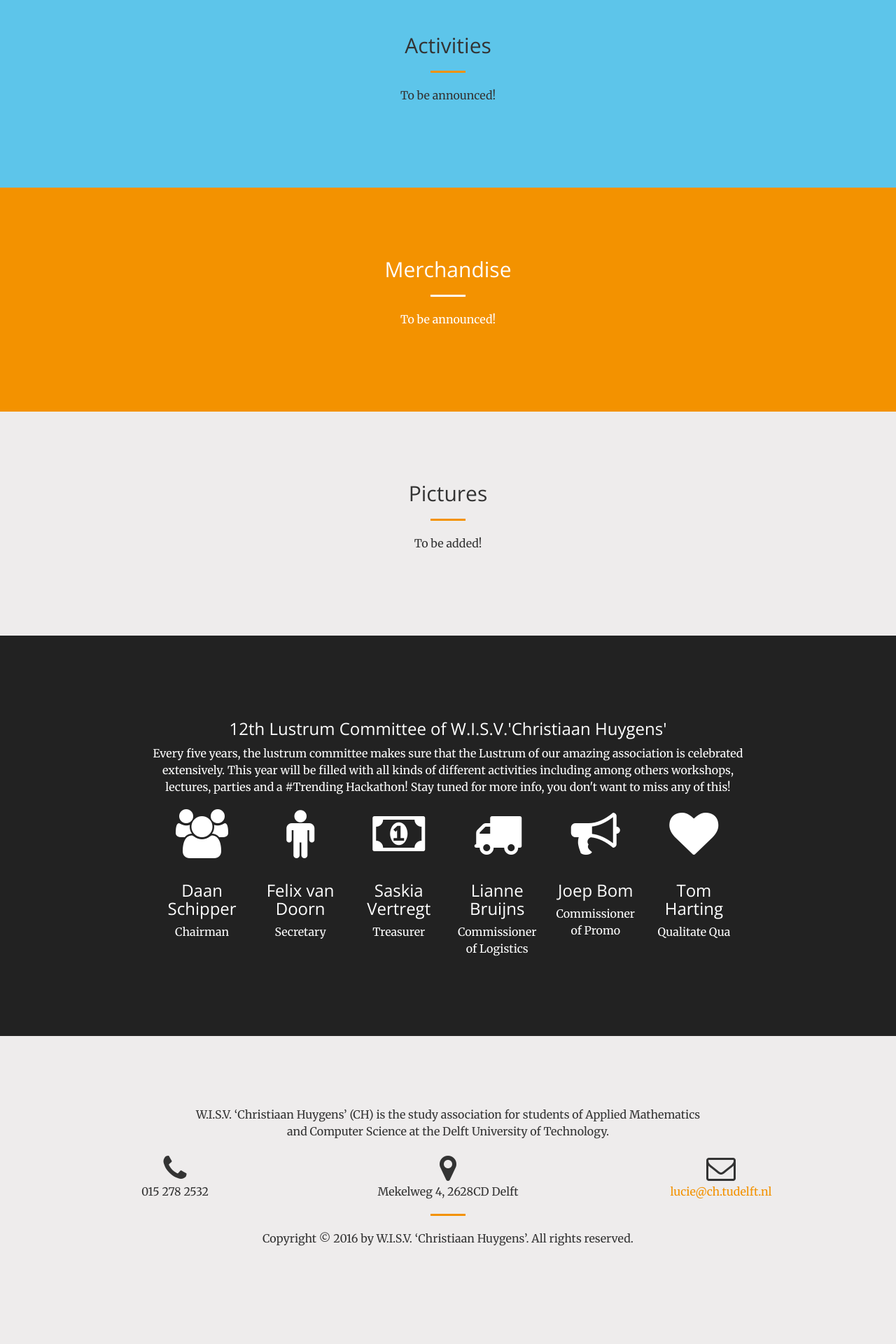
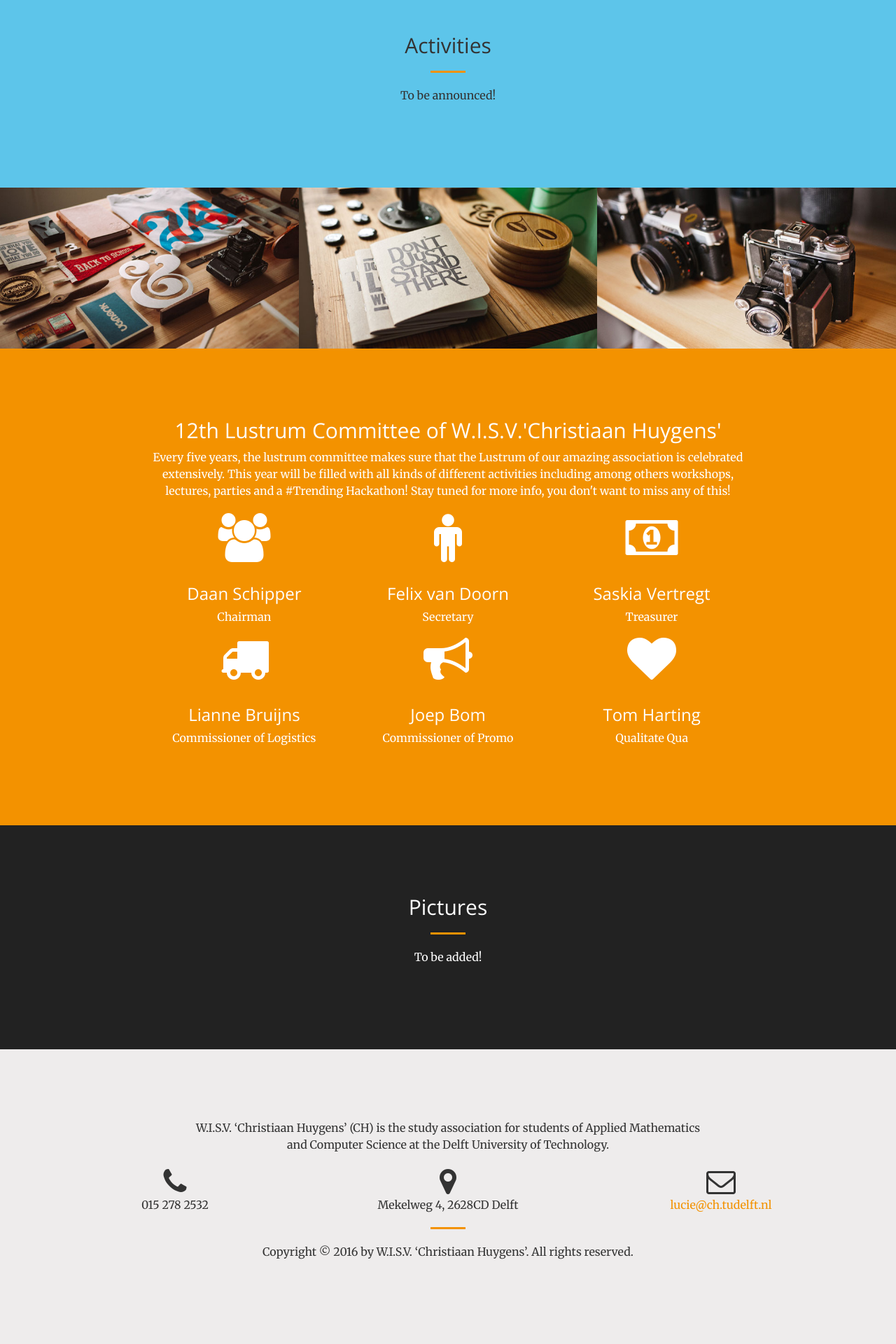
Before and after one commit to WISVCH/lucie-60-website, a PHP site: page / in a window 1280 px wide. Shown: the part 1492-3412 px from the top of the page at 70% size. Before the commit the page ends 3272 px from the top, so only its background shows below. Run offline with PHP 8.4, Linux system fonts and the light colour scheme.

Commit message:
further changes to structure, added portfolio for merchandise

```diff
--- a/cantus.html
+++ b/cantus.html
@@ -144,8 +144,8 @@
                     including among others workshops, lectures, parties and a #Trending Hackathon! Stay tuned for more info, you don't want to miss
                     any of this!
                 </p>
+                <div class="col-lg-8 col-lg-offset-2 text-center">
 
-				<div class="card-group">
 					<div class="card">
 						<i class="fa fa-5x fa-users wow bounceIn bg-dark"></i>
 						<div class="card-block">
@@ -167,6 +167,8 @@
 							<p class="card-text">Treasurer</p>
 						</div>
 					</div>
+                </div>
+                <div class="col-lg-8 col-lg-offset-2 text-center">
 					<div class="card">
 						<i class="fa fa-5x fa-truck wow bounceIn bg-dark"></i>
 						<div class="card-block">
--- a/css/card.css
+++ b/css/card.css
@@ -2,7 +2,7 @@
   position: relative;
   display: block;
   margin-bottom: .75rem;
-  background-color: #222;
+  /*background-color: #222;*/
 }
 
 .card-block {
--- a/css/creative.css
+++ b/css/creative.css
@@ -355,10 +355,6 @@
     }
 }
 
-.call-to-action h2 {
-    margin: 0 auto 20px;
-}
-
 .text-primary {
     color: #f39200;
 }
--- a/index.html
+++ b/index.html
@@ -138,22 +138,118 @@
         </div>
     </section>
 
-    <section class="bg-primary" id="merchandise">
-        <div class="container">
-            <div class="row">
-                <div class="col-lg-8 col-lg-offset-2 text-center">
-                    <h2 class="section-heading">Merchandise</h2>
-                    <hr class="light">
-
-                    <p>
-                        To be announced!
-                    </p>
+    <section class="no-padding" id="portfolio">
+        <div class="container-fluid">
+            <div class="row no-gutter">
+                <div class="col-lg-4 col-sm-6">
+                    <a href="#" class="portfolio-box">
+                        <img src="img/portfolio/1.jpg" class="img-responsive" alt="">
+                        <div class="portfolio-box-caption">
+                            <div class="portfolio-box-caption-content">
+                                <div class="project-category text-faded">
+                                    Category
+                                </div>
+                                <div class="project-name">
+                                    Project Name
+                                </div>
+                            </div>
+                        </div>
+                    </a>
+                </div>
+                <div class="col-lg-4 col-sm-6">
+                    <a href="#" class="portfolio-box">
+                        <img src="img/portfolio/2.jpg" class="img-responsive" alt="">
+                        <div class="portfolio-box-caption">
+                            <div class="portfolio-box-caption-content">
+                                <div class="project-category text-faded">
+                                    Category
+                                </div>
+                                <div class="project-name">
+                                    Project Name
+                                </div>
+                            </div>
+                        </div>
+                    </a>
+                </div>
+                <div class="col-lg-4 col-sm-6">
+                    <a href="#" class="portfolio-box">
+                        <img src="img/portfolio/3.jpg" class="img-responsive" alt="">
+                        <div class="portfolio-box-caption">
+                            <div class="portfolio-box-caption-content">
+                                <div class="project-category text-faded">
+                                    Category
+                                </div>
+                                <div class="project-name">
+                                    Project Name
+                                </div>
+                            </div>
+                        </div>
+                    </a>
                 </div>
             </div>
         </div>
     </section>
 
-    <section id="pictures">
+    <section class="bg-primary" id="committee">
+        <div class="row">
+            <div class="col-lg-8 col-lg-offset-2 text-center">
+                <h2 class="section-heading">12th Lustrum Committee of W.I.S.V.'Christiaan Huygens'</h2>
+
+                <p>Every five years, the lustrum committee makes sure that the Lustrum of our amazing association is celebrated extensively. This year will be filled with all kinds of different activities including among others workshops, lectures, parties and a #Trending Hackathon! Stay tuned for more info, you don't want to miss any of this!
+                </p>
+
+                <div class="row">
+                    <div class="col-lg-4">
+                        <i class="fa fa-5x fa-users wow bounceIn bg-primary"></i>
+                        <div class="card-block">
+                            <h3 class="card-title">Daan Schipper</h3>
+                            <p class="card-text">Chairman</p>
+                        </div>
+                    </div>
+
+                    <div class="col-lg-4">
+                        <i class="fa fa-5x fa-male wow bounceIn bg-primary"></i>
+                        <div class="card-block">
+                            <h3 class="card-title">Felix van Doorn</h3>
+                            <p class="card-text">Secretary</p>
+                        </div>
+                    </div>
+                    <div class="col-lg-4">
+                        <i class="fa fa-5x fa-money wow bounceIn bg-primary"></i>
+                        <div class="card-block">
+                            <h3 class="card-title">Saskia Vertregt</h3>
+                            <p class="card-text">Treasurer</p>
+                        </div>
+                    </div>
+                </div>
+                <div class="row">
+                    <div class="col-lg-4">
+                        <i class="fa fa-5x fa-truck wow bounceIn bg-primary"></i>
+                        <div class="card-block">
+                            <h3 class="card-title">Lianne Bruijns</h3>
+                            <p class="card-text">Commissioner of Logistics</p>
+                        </div>
+                    </div>
+                    <div class="col-lg-4">
+                        <i class="fa fa-5x fa-bullhorn wow bounceIn bg-primary"></i>
+                        <div class="card-block">
+                            <h3 class="card-title">Joep Bom</h3>
+                            <p class="card-text">Commissioner of Promo</p>
+                        </div>
+                    </div>
+                    <div class="col-lg-4">
+                        <i class="fa fa-5x fa-heart wow bounceIn bg-primary"></i>
+                        <div class="card-block">
+                            <h3 class="card-title">Tom Harting</h3>
+                            <p class="card-text">Qualitate Qua</p>
+                        </div>
+                    </div>
+                </div>
+            </div>
+        </div>
+    </section>
+
+    <section class="bg-dark" id="pictures">
         <div class="container">
             <div class="row">
                 <div class="col-lg-8 col-lg-offset-2 text-center">
@@ -168,63 +264,7 @@
         </div>
     </section>
 
-    <section class="bg-dark" id="committee">
-        <div class="row">
-			<div class="col-lg-8 col-lg-offset-2 text-center">
-        		<h3>12th Lustrum Committee of W.I.S.V.'Christiaan Huygens'</h3>
 
-        		<p>Every five years, the lustrum committee makes sure that the Lustrum
-                    of our amazing association is celebrated extensively. This year will be filled with all kinds of different activities
-                    including among others workshops, lectures, parties and a #Trending Hackathon! Stay tuned for more info, you don't want to miss
-                    any of this!
-                </p>
-
-				<div class="card-group">
-					<div class="card">
-						<i class="fa fa-5x fa-users wow bounceIn bg-dark"></i>
-						<div class="card-block">
-							<h3 class="card-title">Daan Schipper</h3>
-							<p class="card-text">Chairman</p>
-						</div>
-					</div>
-					<div class="card">
-						<i class="fa fa-5x fa-male wow bounceIn bg-dark"></i>
-						<div class="card-block">
-							<h3 class="card-title">Felix van Doorn</h3>
-							<p class="card-text">Secretary</p>
-						</div>
-					</div>
-					<div class="card">
-						<i class="fa fa-5x fa-money wow bounceIn bg-dark"></i>
-						<div class="card-block">
-							<h3 class="card-title">Saskia Vertregt</h3>
-							<p class="card-text">Treasurer</p>
-						</div>
-					</div>
-					<div class="card">
-						<i class="fa fa-5x fa-truck wow bounceIn bg-dark"></i>
-						<div class="card-block">
-							<h3 class="card-title">Lianne Bruijns</h3>
-							<p class="card-text">Commissioner of Logistics</p>
-						</div>
-					</div>
-					<div class="card">
-						<i class="fa fa-5x fa-bullhorn wow bounceIn bg-dark"></i>
-						<div class="card-block">
-							<h3 class="card-title">Joep Bom</h3>
-							<p class="card-text">Commissioner of Promo</p>
-						</div>
-					</div>
-					<div class="card">
-						<i class="fa fa-5x fa-heart wow bounceIn bg-dark"></i>
-						<div class="card-block">
-							<h3 class="card-title">Tom Harting</h3>
-							<p class="card-text">Qualitate Qua</p>
-						</div>
-					</div>
-				</div>
-        	</div>
-    </section>
 
     <section id="contact">
     	<div class="container">
```
